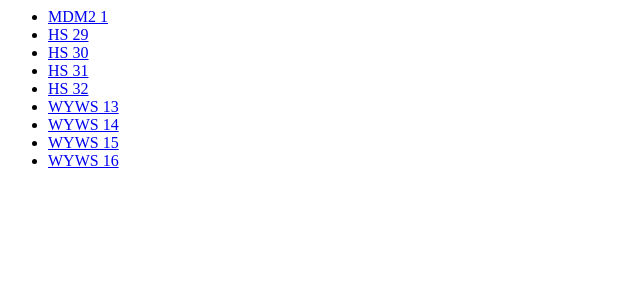
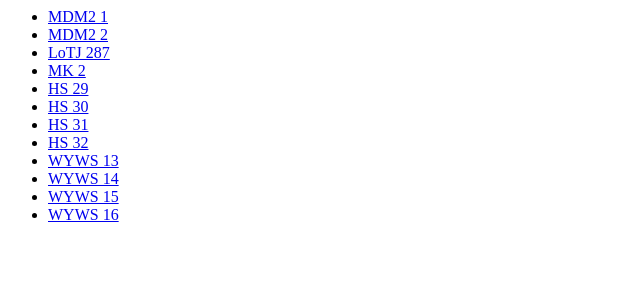
Before and after one commit to rahmat1023/dado, a PHP site: page / in a window 1280 px wide. Shown: the top 300 px of the page, without its empty margins (0-640 px from the left). Run offline with PHP 8.4, Linux system fonts and the light colour scheme.

Commit message:
Update index.php

```diff
--- a/index.php
+++ b/index.php
@@ -7,6 +7,15 @@
 
 			<li>
 				<a href="https://docs.google.com/uc?id=0B4OxXeRkj_vCSTV2ZDhWclV6NE0">MDM2 1</a>
+			</li>
+			<li>
+				<a href="https://docs.google.com/uc?id=0B4OxXeRkj_vCMWlYcE5hc084RTQ">MDM2 2</a>
+			</li>
+			<li>
+				<a href="https://docs.google.com/uc?id=0B4OxXeRkj_vCVTRFZVpnQTdTYkE">LoTJ 287</a>
+			</li>
+			<li>
+				<a href="https://docs.google.com/uc?id=0B4OxXeRkj_vCNXJvWXRNeHJSeDA">MK 2</a>
 			</li>
 			<li>
 				<a href="https://docs.google.com/uc?id=0B9vs_oQoCvvLeklxM0EtVWNyQ2s">HS 29</a>
@@ -33,6 +42,7 @@
 			<li>
 				<a href="https://docs.google.com/uc?id=0B_RNb27JTyQ0ZWtzVWhOYUVoeTA">WYWS 16</a>
 			</li>
+
 		</ul>
 
 	</body>
```
